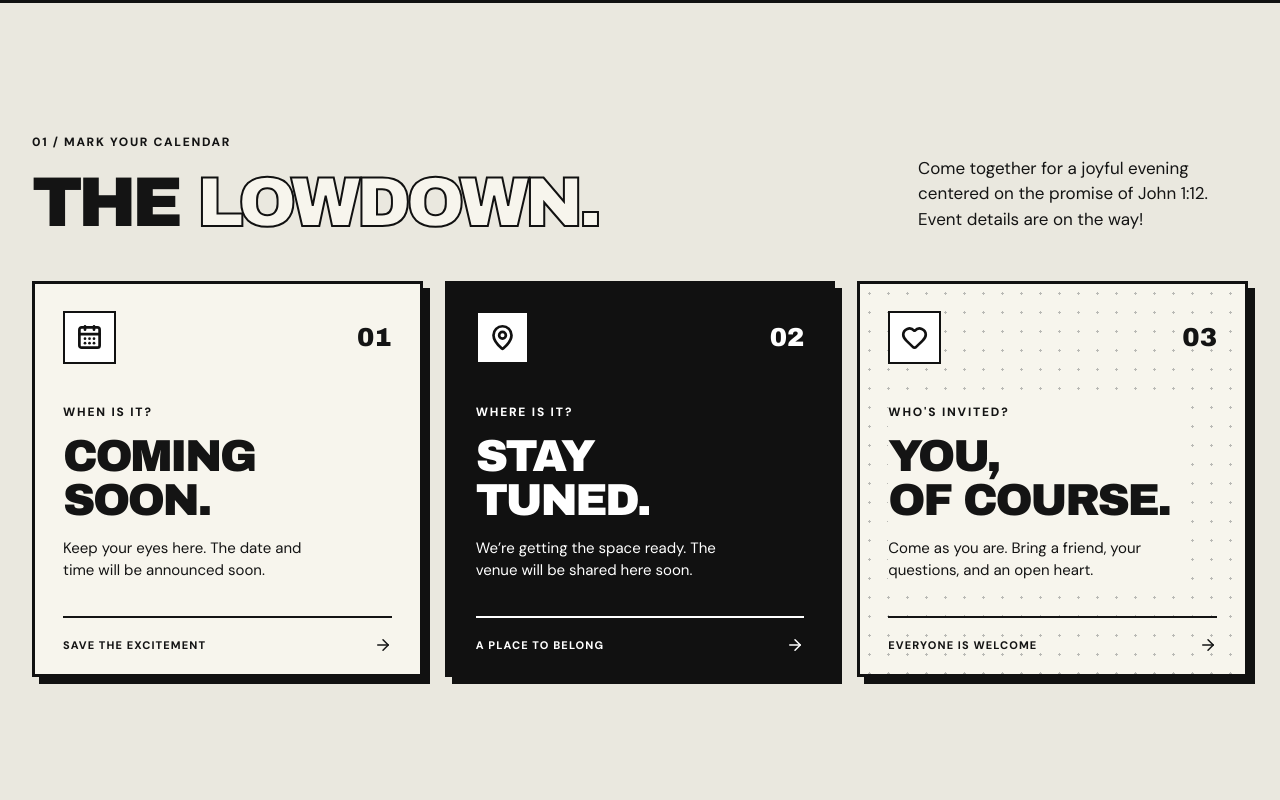
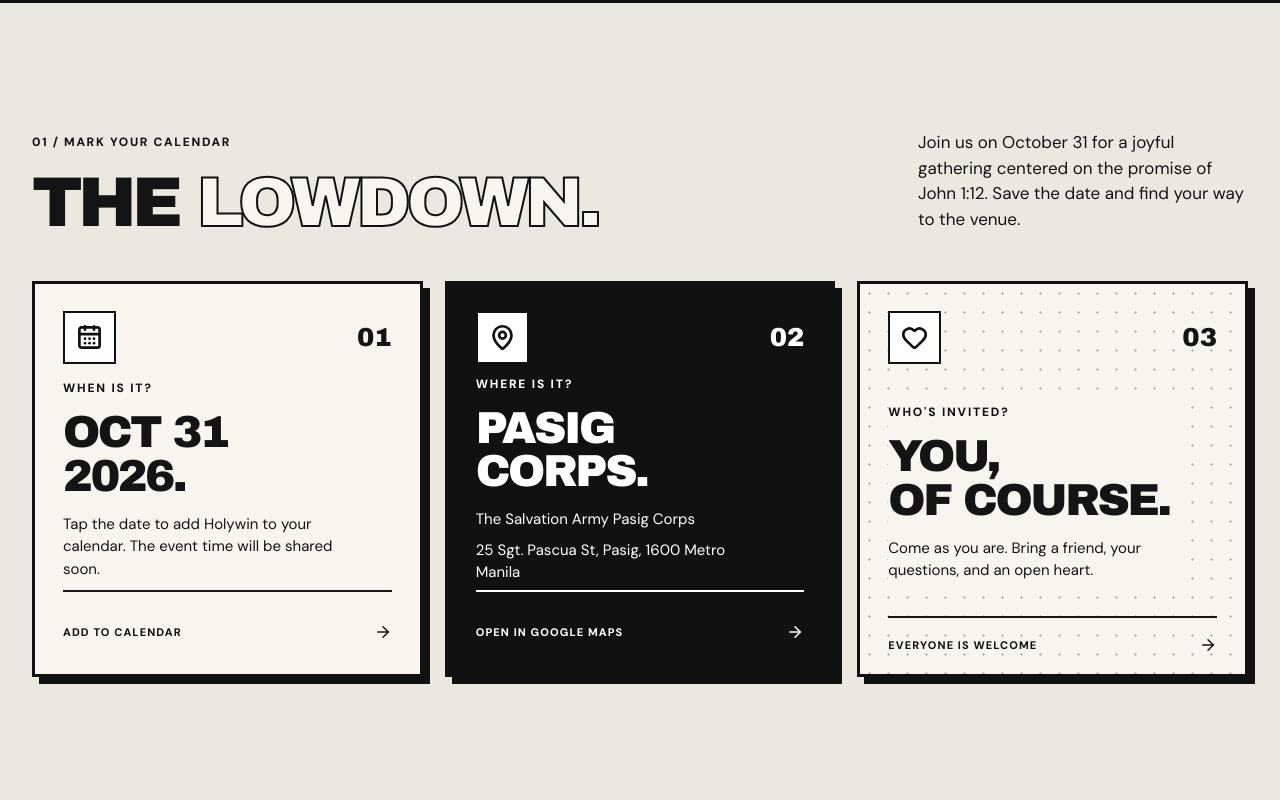
Before and after one commit to Spaydurman/holywin-2026, a React (Vite) app: page / in a window 1280 px wide. Shown: the part 1120-1920 px from the top of the page. Built offline with nearby package versions, Linux system fonts and the light colour scheme.

Commit message:
feat: update text for consistency and add calendar event file for Holywin 2026

```diff
--- a/index.html
+++ b/index.html
@@ -5,7 +5,7 @@
     <meta name="viewport" content="width=device-width, initial-scale=1.0" />
     <meta name="theme-color" content="#f7f5ed" />
     <link rel="icon" type="image/svg+xml" href="/favicon.svg" />
-    <meta name="description" content="Holywin is a joyful celebration for young people to explore the promise of John 1:12: receive Jesus, believe in his name, and become a child of God." />
+    <meta name="description" content="Holywin is a joyful celebration for young people to explore the promise of John 1:12: receive Jesus, believe in His name, and become a child of God." />
     <title>Holywin — Receive. Believe. Become.</title>
     <link rel="preconnect" href="https://fonts.googleapis.com" />
     <link rel="preconnect" href="https://fonts.gstatic.com" crossorigin />
--- a/src/components/ui/DetailCard.tsx
+++ b/src/components/ui/DetailCard.tsx
@@ -8,8 +8,10 @@
   label: string
   title: readonly [string, string]
   description: string
+  address?: string
   footer: string
   variant: 'plain' | 'dark' | 'pattern'
+  action?: { href: string; label: string; external?: boolean }
 }
 
 export default function DetailCard({ detail }: { detail: EventDetail }) {
@@ -40,14 +42,49 @@
       <div className={isPattern ? 'w-fit bg-[#f7f5ed] py-2 pr-3' : undefined}>
         <span className="text-xs font-extrabold tracking-[.15em]">{detail.label}</span>
         <h3 className="my-[12px_14px] font-['Archivo_Black',sans-serif] text-[46px] leading-[.98] tracking-[-.055em] min-[761px]:text-[clamp(37px,3.5vw,53px)]">
-          {detail.title[0]}<br />{detail.title[1]}
+          {detail.action ? (
+            <a
+              className="inline-block rounded-sm underline-offset-4 transition-opacity hover:opacity-70 focus-visible:outline-2 focus-visible:outline-offset-4 focus-visible:outline-current"
+              href={detail.action.href}
+              aria-label={detail.action.label}
+              target={detail.action.external ? '_blank' : undefined}
+              rel={detail.action.external ? 'noopener noreferrer' : undefined}
+            >
+              {detail.title[0]}<br />{detail.title[1]}
+            </a>
+          ) : <>{detail.title[0]}<br />{detail.title[1]}</>}
         </h3>
-        <p className="m-0 max-w-[270px] text-[15px] leading-normal">{detail.description}</p>
+        {detail.address && detail.action ? (
+          <a
+            className="inline-block rounded-sm transition-opacity hover:opacity-70 focus-visible:outline-2 focus-visible:outline-offset-4 focus-visible:outline-current"
+            href={detail.action.href}
+            aria-label={`${detail.description}, ${detail.address}. Open in Google Maps`}
+            target={detail.action.external ? '_blank' : undefined}
+            rel={detail.action.external ? 'noopener noreferrer' : undefined}
+          >
+            <span className="block max-w-[270px] text-[15px] leading-normal">{detail.description}</span>
+            <address className="mt-2 max-w-[270px] text-[15px] leading-normal not-italic">
+              {detail.address}
+            </address>
+          </a>
+        ) : (
+          <p className="m-0 max-w-[270px] text-[15px] leading-normal">{detail.description}</p>
+        )}
       </div>
 
       <div className="flex items-center justify-between border-t-2 border-current pt-[18px] text-[11px] font-extrabold tracking-[.1em]">
-        <span>{detail.footer}</span>
-        <ArrowRight size={18} aria-hidden="true" />
+        {detail.action ? (
+          <a
+            className="flex min-h-11 w-full items-center justify-between gap-3 rounded-sm transition-opacity hover:opacity-70 focus-visible:outline-2 focus-visible:outline-offset-4 focus-visible:outline-current"
+            href={detail.action.href}
+            aria-label={detail.action.label}
+            target={detail.action.external ? '_blank' : undefined}
+            rel={detail.action.external ? 'noopener noreferrer' : undefined}
+          >
+            <span>{detail.footer}</span>
+            <ArrowRight size={18} aria-hidden="true" />
+          </a>
+        ) : <><span>{detail.footer}</span><ArrowRight size={18} aria-hidden="true" /></>}
       </div>
     </motion.article>
   )
--- a/src/components/ui/Footer.tsx
+++ b/src/components/ui/Footer.tsx
@@ -2,6 +2,6 @@
 export default function Footer() {
 
   return (
-    <footer className="footer"><div className="container footer-inner"><Logo/><p>Receive Jesus. Believe in his name. Become a child of God.</p><a href="#top">BACK TO TOP ↑</a></div><div className="footer-bottom container"><span>© {new Date().getFullYear()} HOLYWIN CONCEPT</span><span>ROOTED IN JOHN 1:12 ✳</span></div></footer>
+    <footer className="footer"><div className="container footer-inner"><Logo/><p>Receive Jesus. Believe in His name. Become a child of God.</p><a href="#top">BACK TO TOP ↑</a></div><div className="footer-bottom container"><span>© {new Date().getFullYear()} HOLYWIN CONCEPT</span><span>ROOTED IN JOHN 1:12 ✳</span></div></footer>
   )
 }
--- a/src/sections/About.tsx
+++ b/src/sections/About.tsx
@@ -7,7 +7,7 @@
   return (
       <section className="about section flex min-h-dvh items-center" id="about" aria-labelledby="about-title"><div className="container about-grid">
         <motion.div className="about-photo" {...reveal}><ColorToggleImage className="aspect-[3/2] object-cover object-center contrast-[1.14]" src="/Holywin/H6.jpg" alt="Holywin group posing together at the Level Up event" loading="lazy"/><span className="photo-tag pointer-events-none">GROWING GOOD TOGETHER</span><div className="about-photo-frame" /></motion.div>
-        <motion.div className="about-copy" {...reveal}><span className="kicker">02 / THE HEART BEHIND IT</span><h2 id="about-title">MORE THAN<br /><span>A NIGHT.</span><br />A NEW START.</h2><div className="hand-underline" aria-hidden="true"/><p className="about-lead">John 1:12 is our starting point: everyone who receives Jesus and believes in his name is given the right to become a child of God.</p><p>Holywin makes space for young people to hear that promise, ask questions, build friendships, and celebrate the welcome Jesus offers.</p><div className="about-values"><div><span><Sparkles size={22}/></span><strong>Receive</strong><small>Hear Jesus’ invitation with an open heart.</small></div><div><span><Sprout size={22}/></span><strong>Believe</strong><small>Explore what it means to trust in his name.</small></div><div><span><Cross size={22}/></span><strong>Become</strong><small>Discover his promise of becoming God’s child.</small></div></div></motion.div>
+        <motion.div className="about-copy" {...reveal}><span className="kicker">02 / THE HEART BEHIND IT</span><h2 id="about-title">MORE THAN<br /><span>A NIGHT.</span><br />A NEW START.</h2><div className="hand-underline" aria-hidden="true"/><p className="about-lead">John 1:12 is our starting point: everyone who receives Jesus and believes in His name is given the right to become a child of God.</p><p>Holywin makes space for young people to hear that promise, ask questions, build friendships, and celebrate the welcome Jesus offers.</p><div className="about-values"><div><span><Sparkles size={22}/></span><strong>Receive</strong><small>Hear Jesus’ invitation with an open heart.</small></div><div><span><Sprout size={22}/></span><strong>Believe</strong><small>Explore what it means to trust in His name.</small></div><div><span><Cross size={22}/></span><strong>Become</strong><small>Discover His promise of becoming God’s child.</small></div></div></motion.div>
       </div></section>
   )
 }
--- a/src/sections/Details.tsx
+++ b/src/sections/Details.tsx
@@ -8,19 +8,22 @@
     number: '01',
     icon: CalendarDays,
     label: 'WHEN IS IT?',
-    title: ['COMING', 'SOON.'],
-    description: 'Keep your eyes here. The date and time will be announced soon.',
-    footer: 'SAVE THE EXCITEMENT',
+    title: ['OCT 31', '2026.'],
+    description: 'Tap the date to add Holywin to your calendar. The event time will be shared soon.',
+    footer: 'ADD TO CALENDAR',
     variant: 'plain',
+    action: { href: '/holywin-2026.ics', label: 'Add Holywin on October 31, 2026 to your calendar' },
   },
   {
     number: '02',
     icon: MapPin,
     label: 'WHERE IS IT?',
-    title: ['STAY', 'TUNED.'],
-    description: 'We’re getting the space ready. The venue will be shared here soon.',
-    footer: 'A PLACE TO BELONG',
+    title: ['PASIG', 'CORPS.'],
+    description: 'The Salvation Army Pasig Corps',
+    address: '25 Sgt. Pascua St, Pasig, 1600 Metro Manila',
+    footer: 'OPEN IN GOOGLE MAPS',
     variant: 'dark',
+    action: { href: 'https://maps.app.goo.gl/XVdMim2h4eVMrw6E9', label: 'View the Holywin venue in Google Maps', external: true },
   },
   {
     number: '03',
@@ -48,7 +51,7 @@
             <span className="kicker">01 / MARK YOUR CALENDAR</span>
             <h2 id="details-title">THE <span>LOWDOWN.</span></h2>
           </div>
-          <p>Come together for a joyful evening centered on the promise of John 1:12. Event details are on the way!</p>
+          <p>Join us on October 31 for a joyful gathering centered on the promise of John 1:12. Save the date and find your way to the venue.</p>
         </motion.div>
 
         <div className="grid grid-cols-1 gap-5 min-[761px]:grid-cols-3 min-[761px]:gap-[22px]">
--- a/src/sections/Hero.tsx
+++ b/src/sections/Hero.tsx
@@ -30,10 +30,10 @@
             </h1>
             <div className="hero-rule" />
             <blockquote className="max-w-[530px]">
-              <p className="hero-lede">“Yet to all who did receive him, to those who believed in his name, he gave the right to become children of God.”</p>
+              <p className="hero-lede">“Yet to all who did receive Him, to those who believed in His name, he gave the right to become children of God.”</p>
               <cite className="mb-5 block text-xs font-extrabold not-italic uppercase tracking-[.14em]">John 1:12</cite>
             </blockquote>
-            <p className="hero-sub">Holywin is a joyful place to hear the invitation in <span className="font-bold text-[#141414]">John 1:12</span>: receive Jesus, believe in his name, and discover what it means to become a child of God.</p>
+            <p className="hero-sub">Holywin is a joyful place to hear the invitation in <span className="font-bold text-[#141414]">John 1:12</span>: receive Jesus, believe in His name, and discover what it means to become a child of God.</p>
             <div className="hero-actions"><a className="button button-dark" href="#register">Count me in <ArrowRight size={20} /></a><a className="text-link" href="#about">What is Holywin? <ArrowDownRight size={20} /></a></div>
             <div className="hero-side-note"><span className="tiny-cross">✦</span> FAITH · FUN · FRIENDSHIP</div>
           </div>
```
Also changed, not shown: 1 other file (tests, documents, lock files or other folders).
